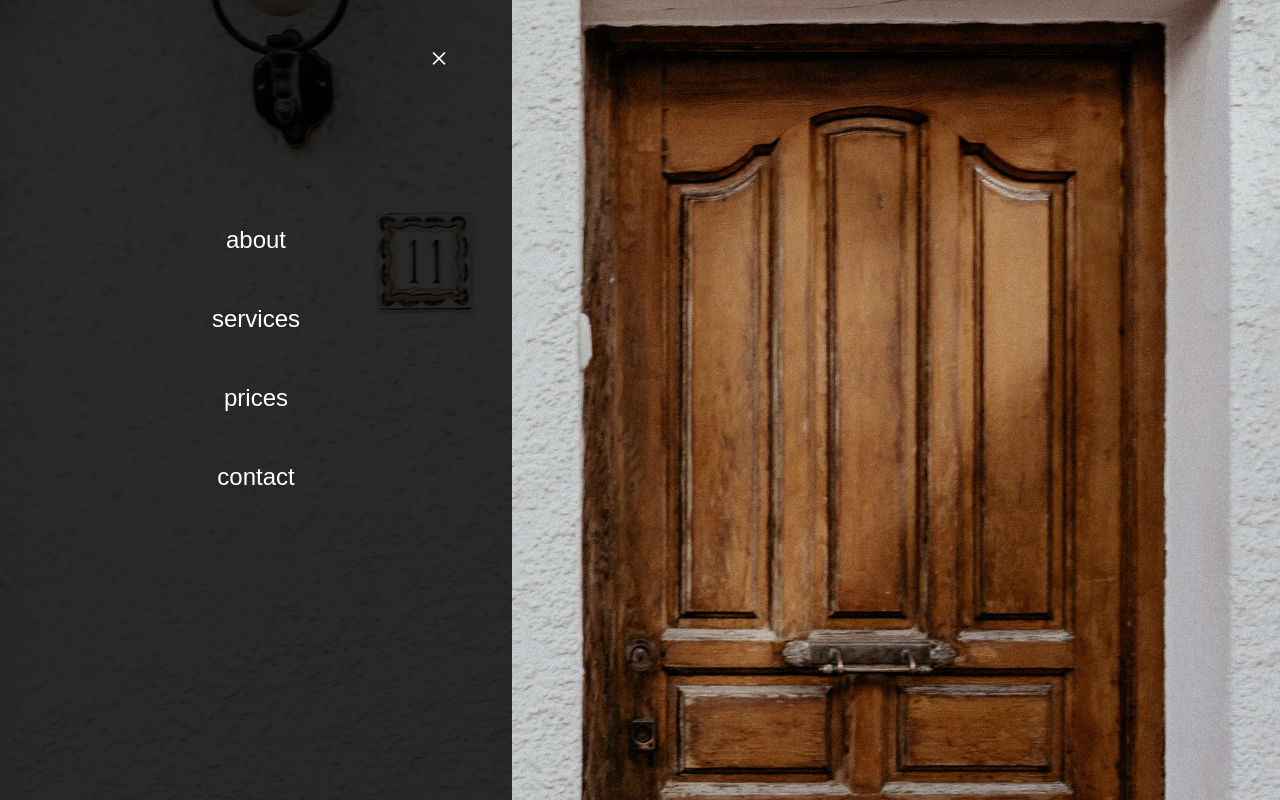
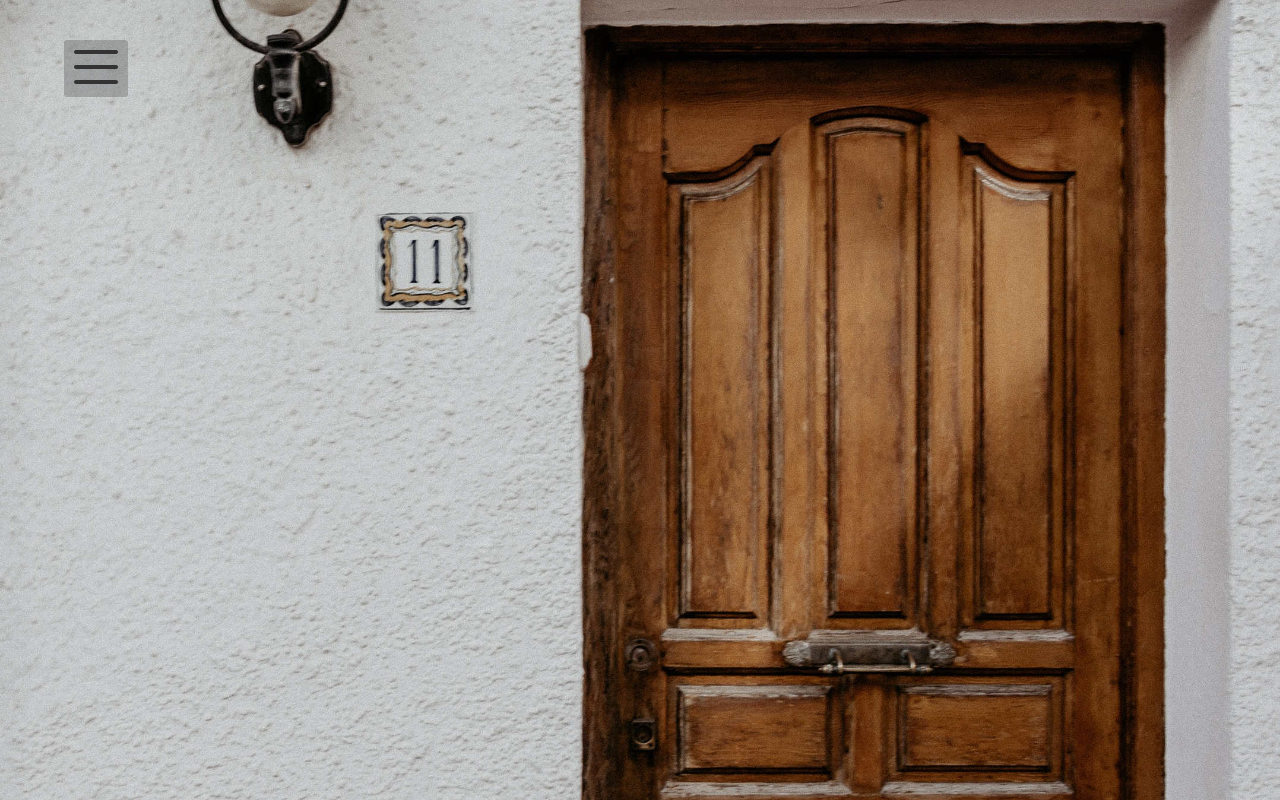
Before and after one commit to wright1/dummySite, a React (Create React App) app: page / in a window 1280 px wide. Built offline with nearby package versions, Linux system fonts and the light colour scheme; a web font is replaced by a local one.

Commit message:
create open button

```diff
--- a/src/App.js
+++ b/src/App.js
@@ -1,6 +1,8 @@
 import React, { createRef } from 'react';
 import GlobalStyles from './components/style/globalstyle'
+import Button from "./components/menuBtn"
 import Nav from './components/nav'
+import burger from "./images/menuBtn.png"
 
 
 function App() {
@@ -8,13 +10,15 @@ function App() {
   const tag = createRef();
 
 
-
   const closePanel = () => {
 
     tag.current.style.width = "0";
 
+  }
 
+  const openPanel = () => {
 
+    tag.current.style.width = "40vw"
   }
 
 
@@ -22,6 +26,8 @@ function App() {
 
     <>
     <GlobalStyles />
+
+    <Button pic={ burger}  onClick={ openPanel }/>
     <Nav  ref={tag} onClick={ closePanel }/>
 
     </>
--- /dev/null
+++ b/src/components/menuBtn.js
@@ -0,0 +1,24 @@
+import React from "react"
+import styled from "styled-components"
+
+
+const Button = styled.button`
+position: absolute;
+top: 5vh;
+left: 5vw;
+border: solid 1px transparent;
+border-radius: 3px;
+background-color: rgba(0, 0, 0, 0.2);
+outline: none;
+`
+
+
+const openBtn = ({ onClick, pic }) => {
+    return(
+        <Button >
+        <img src={pic} alt="menu button" onClick={ () => onClick() } />
+        </Button>
+    )
+}
+
+export default openBtn
--- a/src/components/nav.js
+++ b/src/components/nav.js
@@ -3,7 +3,7 @@ import styled from "styled-components"
 
 const NavDiv = styled.div`
 height: 100vh;
-width: 40vw;
+width: 0vw;
 position: fixed;
 left: 0;
 top:0;
```
